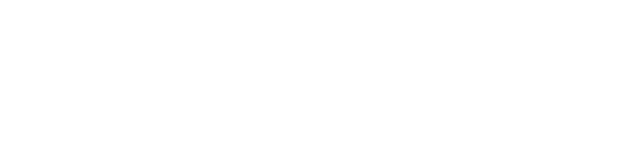
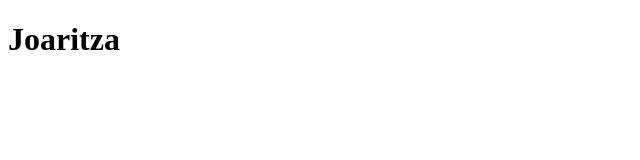
Before and after one commit to Joaritza/About-Me-HTML, a plain HTML site: page index.html in a window 1280 px wide. Shown: the whole page, without its empty margins (0-640 px from the left). Drawn offline with Linux system fonts and the light colour scheme.

Commit message:
update heading tag

```diff
--- a/index.html
+++ b/index.html
@@ -6,6 +6,6 @@
     <title>"About Me"</title>
 </head>
 <body>
-
+ <h1>Joaritza</h1>
 </body>
 </html>
```
